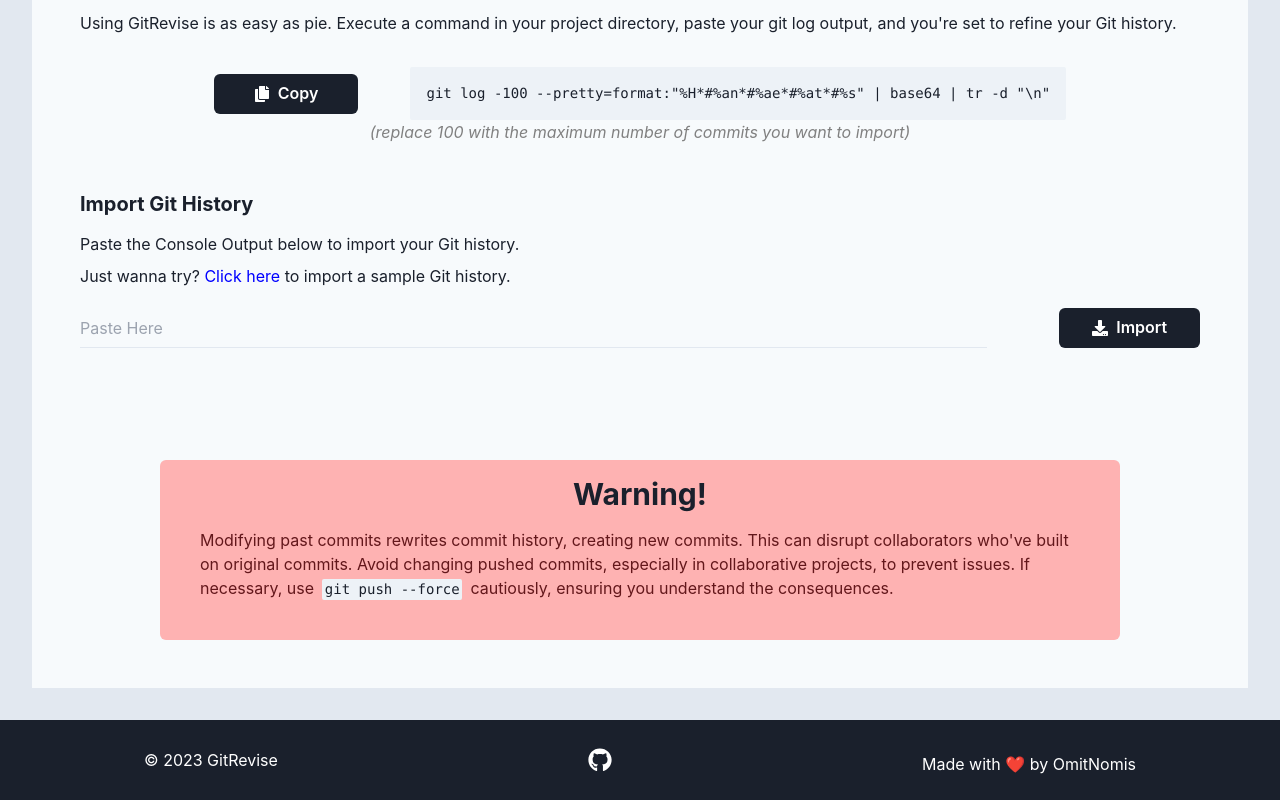
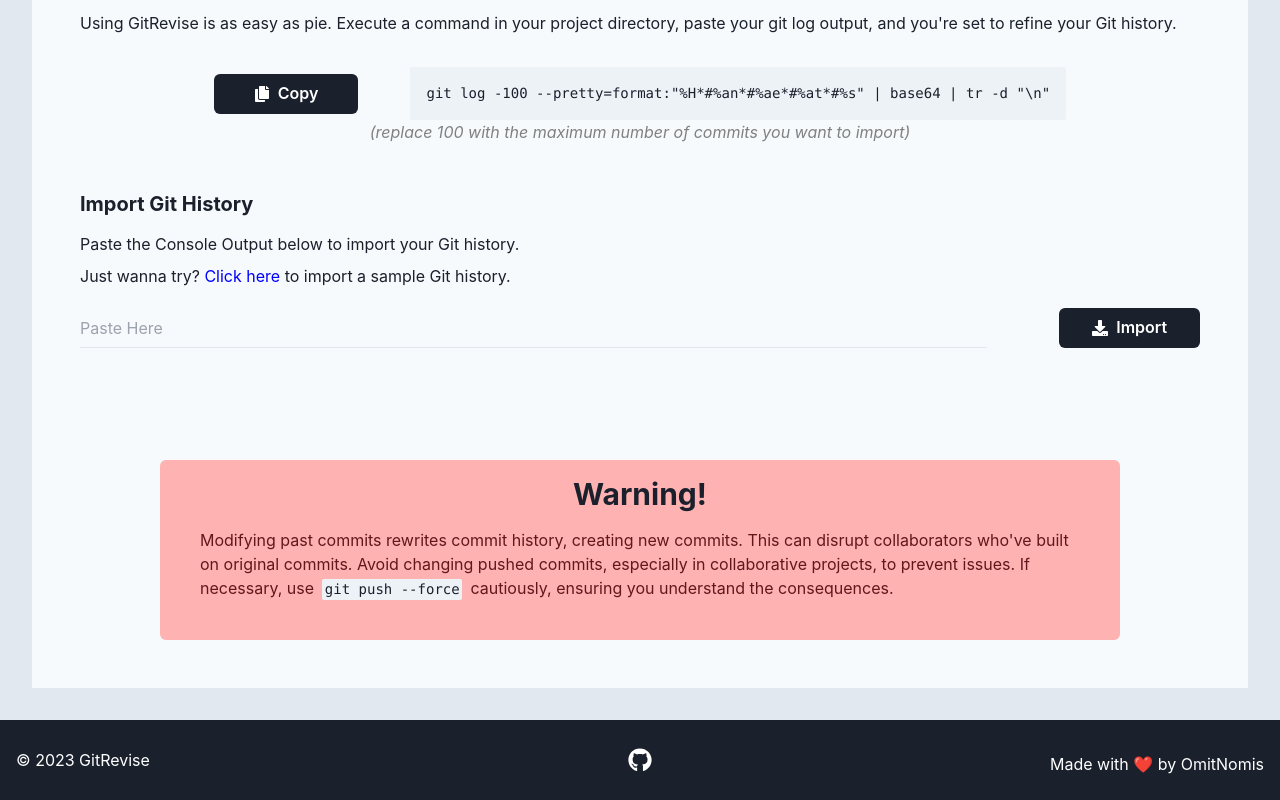
Before and after one commit to OmitNomis/git-history-editor, a React (Vite) app: page / in a window 1280 px wide. Shown: the part 735-1535 px from the top of the page. Built offline with nearby package versions, Linux system fonts and the light colour scheme.

Commit message:
footer flexi

```diff
--- a/src/components/Footer.tsx
+++ b/src/components/Footer.tsx
@@ -4,13 +4,16 @@
 export const Footer = () => {
   return (
     <Box as="footer" bg="gray.800" color="white" py="6">
-      <Container maxW="container.lg">
+      <Container maxW="container.xl">
         <Flex
           justifyContent="space-between"
           alignItems="center"
           flexDirection={{ base: "column", md: "row" }}
           gap={6}>
+          <Flex flex={1} alignItems={"center"} justifyContent={"flex-start"}>
             <Text>© 2023 GitRevise</Text>
+          </Flex>
+          <Flex flex={1} alignItems={"center"} justifyContent={"center"}>
             <Icon
               onClick={() => {
                 window.open("https://github.com/OmitNomis");
@@ -19,7 +22,10 @@
               as={FaGithub}
               boxSize={6}
             />
+          </Flex>
+          <Flex flex={1} justifyContent={"flex-end"}>
             <Text mt={2}>Made with ❤️ by OmitNomis</Text>
+          </Flex>
         </Flex>
       </Container>
     </Box>
```
Lines whose indentation alone changed are shown as unchanged.
